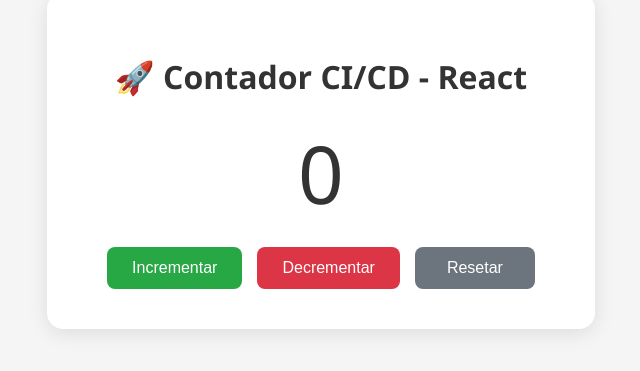
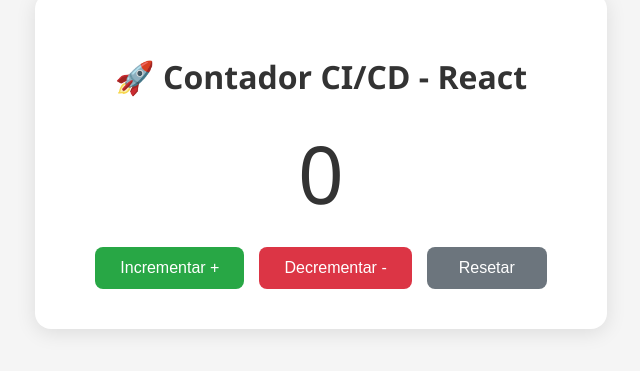
Before and after one commit to costaart/contador-react-cicd, a React (Vite) app: page / in a window 1280 px wide. Shown: the part 239-610 px from the top of the page, without its empty margins (319-959 px from the left). Built offline with nearby package versions, Linux system fonts and the light colour scheme.

Commit message:
feat: enhance App Runner deployment with status check and update messages

```diff
--- a/src/App.tsx
+++ b/src/App.tsx
@@ -10,8 +10,8 @@ function App() {
         <h1>🚀 Contador CI/CD - React</h1>
         <p className="number">{count}</p>
         <div className="buttons">
-          <button className="btn increment" onClick={() => setCount(count + 1)}>Incrementar</button>
-          <button className="btn decrement" onClick={() => setCount(count - 1)}>Decrementar</button>
+          <button className="btn increment" onClick={() => setCount(count + 1)}>Incrementar + </button>
+          <button className="btn decrement" onClick={() => setCount(count - 1)}>Decrementar - </button>
           <button className="btn reset" onClick={() => setCount(0)}>Resetar</button>
         </div>
       </div>
```
